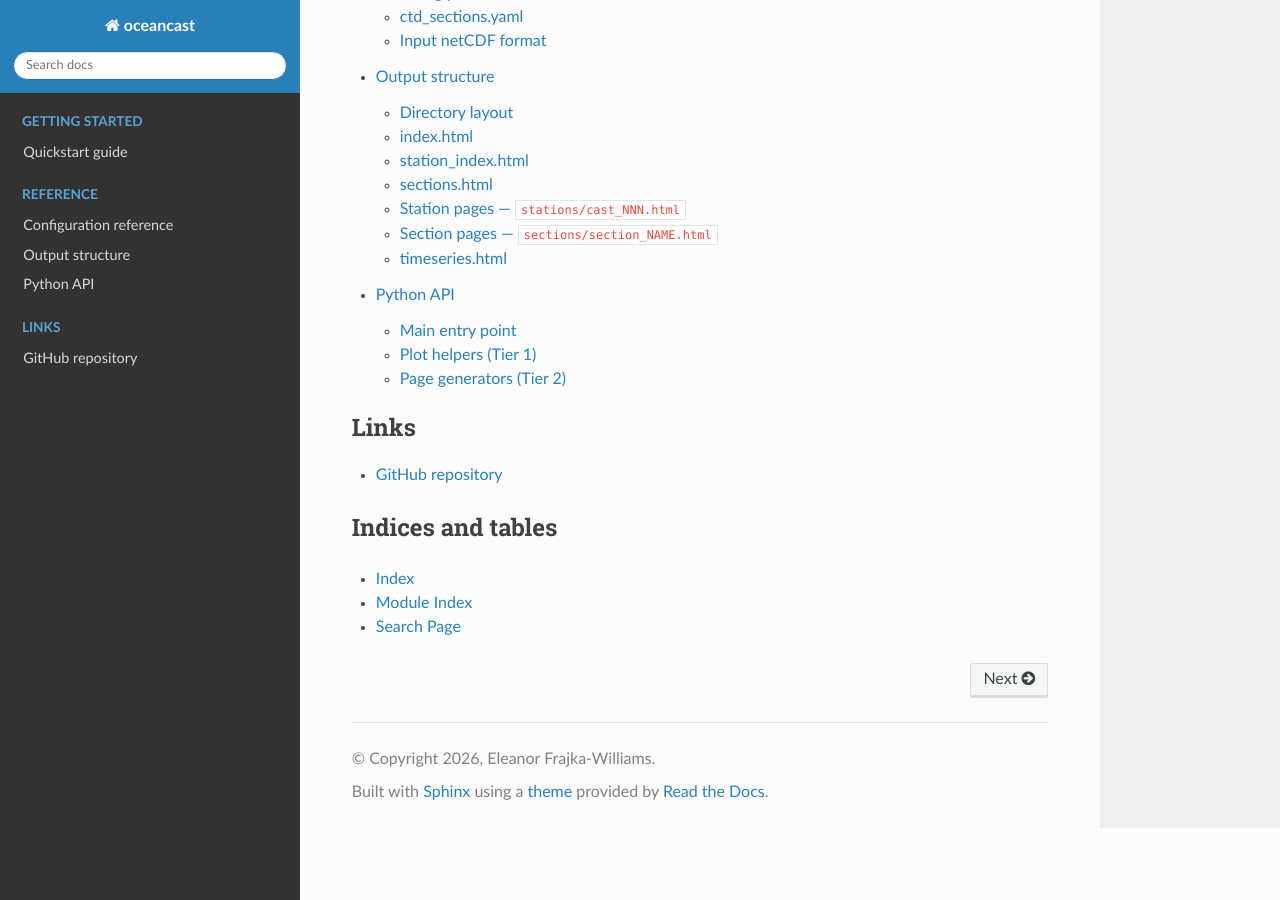
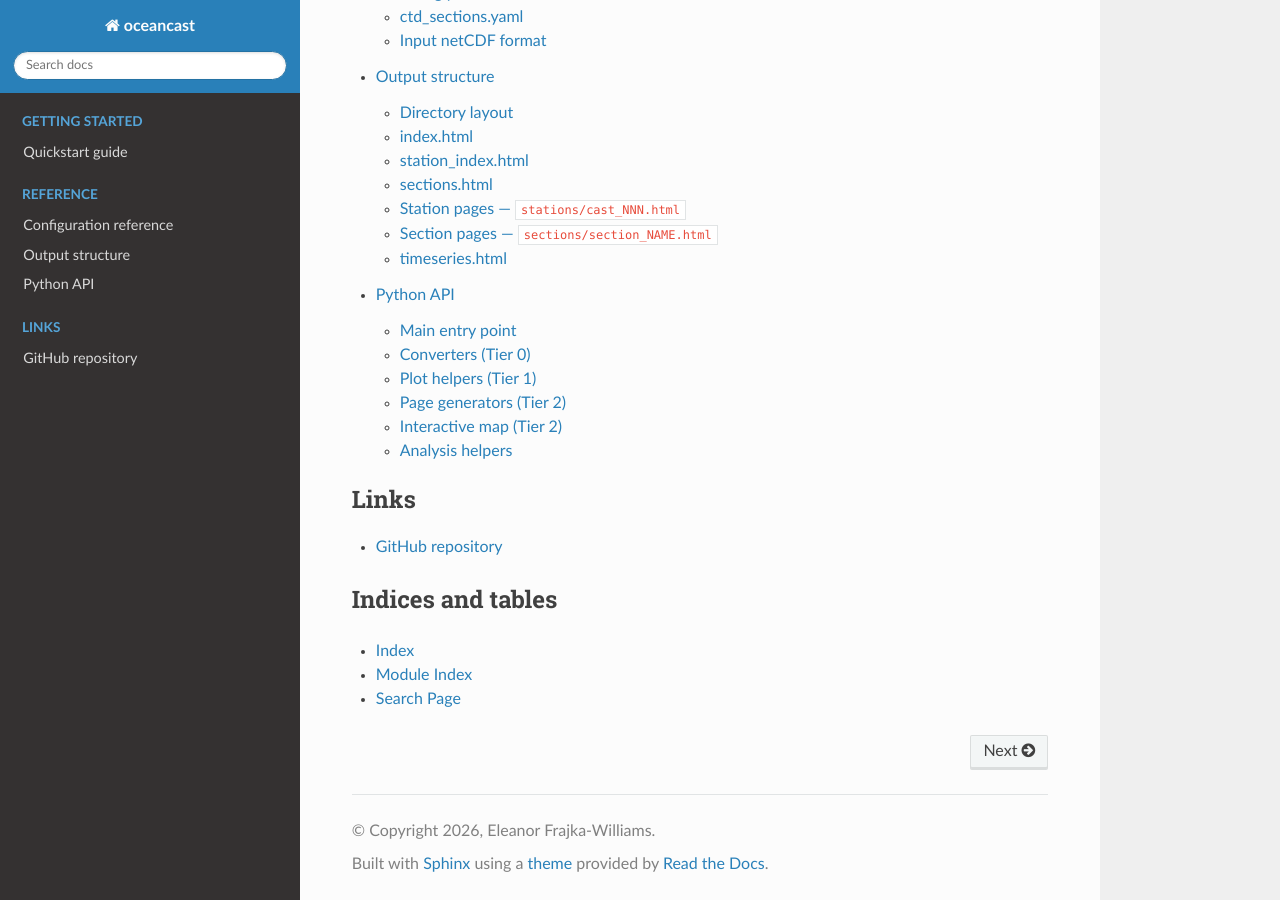
Before and after one commit to ocean-uhh/ctdcast, a Sphinx documentation site: the page built from docs/source/index.rst, in a window 1280 px wide and 900 px high, scrolled down 920 px. Built offline with Sphinx 7.4.7 and the Read the Docs theme 3.1.0, drawn with Linux system fonts in a browser that asks for light colours.

Commit message:
docs: update api.rst for module rename (PR #8)
Replace all _underscore module references with their new public names:
  ctd_report._index   → ctd_report.index
  ctd_report._plots   → ctd_report.plots
  ctd_report._station → ctd_report.station
  ctd_report._section → ctd_report.section
  ctd_report._timeseries → ctd_report.timeseries

Also add converters, map_leaflet, and analysis sections so autodoc
generates documentation for all public Tier-0, Tier-1, and Tier-2 modules.

Co-Authored-By: Claude Sonnet 4.6 <noreply@anthropic.com>

```diff
--- a/docs/source/api.rst
+++ b/docs/source/api.rst
@@ -17,7 +16,16 @@ functions are internal.
 Main entry point
 ----------------
 
-.. autofunction:: ctd_report._index.generate_ctd_report
+.. autofunction:: ctd_report.index.generate_ctd_report
+
+----
+
+Converters (Tier 0)
+-------------------
+
+.. automodule:: ctd_report.converters
+   :members:
+   :undoc-members:
 
 ----
 
@@ -28,7 +36,7 @@ These functions return base64-encoded PNG strings.  They are called by the page
 generators and return ``None`` on any exception, so a missing figure never prevents
 a page from being written.
 
-.. automodule:: ctd_report._plots
+.. automodule:: ctd_report.plots
    :members:
    :undoc-members:
 
@@ -37,14 +45,32 @@ a page from being written.
 Page generators (Tier 2)
 ------------------------
 
-.. automodule:: ctd_report._station
+.. automodule:: ctd_report.station
    :members:
    :undoc-members:
 
-.. automodule:: ctd_report._section
+.. automodule:: ctd_report.section
    :members:
    :undoc-members:
 
-.. automodule:: ctd_report._timeseries
+.. automodule:: ctd_report.timeseries
    :members:
    :undoc-members:
+
+----
+
+Interactive map (Tier 2)
+------------------------
+
+.. automodule:: ctd_report.map_leaflet
+   :members:
+   :undoc-members:
+
+----
+
+Analysis helpers
+----------------
+
+.. automodule:: ctd_report.analysis
+   :members:
+   :undoc-members:
```
Also changed, not shown: other parts of docs/source/api.rst (+1 -2 lines).
